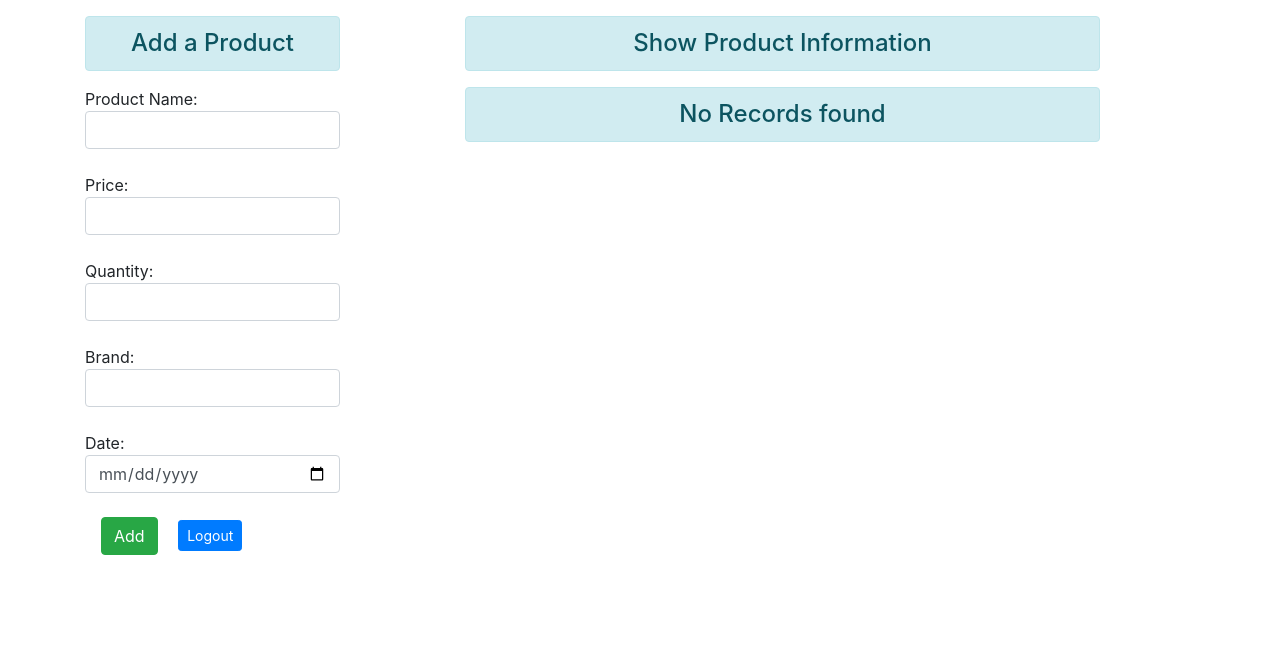
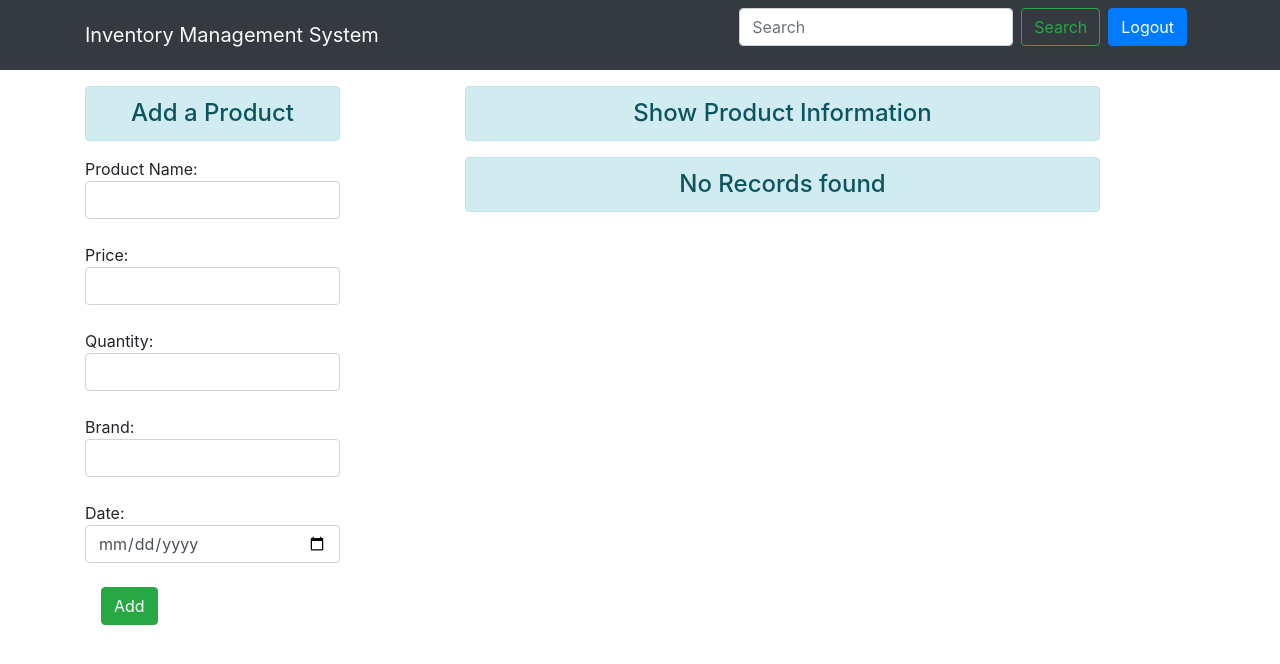
Before and after one commit to samratiam/Inventory-Management-System, a Flask app: page / in a window 1280 px wide. Shown: the top 664 px of the page. Run offline with Flask 2, Linux system fonts and the light colour scheme; the visitor is signed in with stand-in values (Sample User, id 1); data that the repository does not hold is empty; some libraries are stand-ins or nearby versions.

Commit message:
Create a navbar

```diff
--- a/app.py
+++ b/app.py
@@ -5,21 +5,11 @@ import json
 import os
 from bson import ObjectId
 from passlib.hash import pbkdf2_sha256
-# from flask_login import *
 
 template_dir = os.path.abspath('./templates/')
 app = Flask(__name__,template_folder=template_dir)
 app.secret_key = b'\xcc^\x91\xea\x17-\xd0W\x03\xa7\xf8J0\xac8\xc5'
 app.config['MONGO_URI'] = 'mongodb://localhost:27017/store'
-app.config['CORS_Headers'] = 'Content-Type'
-
-
-# from flask_login import LoginManager
-# login_manager = LoginManager()
-# login_manager.init_app(app)
-# @login_manager.user_loader
-# def load_user(user_id):
-#     return User.get(user_id)
 
 mongo = PyMongo(app)
 
@@ -42,7 +32,6 @@ productCollection = mongo.db.product
 @login_required
 def index():
     products = productCollection.find()
-    print("Products:",products)
     return render_template('dashboard.html',products=products)
 
 @app.route('/viewData/<oid>/', methods = ['GET'])
@@ -104,7 +93,7 @@ def signup():
             password = pbkdf2_sha256.hash(password1)
             user = {'fullname':fullname,'email':email,'password':password}
             userCollection.insert_one(user)
-            flash("User signed up successfully")
+            flash("User account created successfully")
             return redirect(url_for('login'))
         elif password1 != password2:
             flash("Password didn't match")
--- /dev/null
+++ b/templates/base.html
@@ -0,0 +1,30 @@
+{%block content%}
+<link
+	rel="stylesheet"
+	href="https://cdn.jsdelivr.net/npm/bootstrap@4.3.1/dist/css/bootstrap.min.css"
+	integrity="sha384-ggOyR0iXCbMQv3Xipma34MD+dH/1fQ784/j6cY/iJTQUOhcWr7x9JvoRxT2MZw1T"
+	crossorigin="anonymous"
+/>
+<nav class="navbar navbar-light bg-dark justify-content-between">
+	<div class="container">
+		<a class="navbar-brand text-light" href="{{url_for('index')}}"
+			>Inventory Management System</a
+		>
+		<form class="form-inline">
+			<input
+				class="form-control mr-sm-2"
+				type="search"
+				placeholder="Search"
+				aria-label="Search"
+			/>
+			<button class="btn btn-outline-success my-2 my-sm-0" type="submit">
+				Search
+			</button>
+			<a href="{{url_for('logout')}}" class="btn btn-primary btn-md mx-2"
+				>Logout</a
+			>
+		</form>
+	</div>
+</nav>
+
+{%endblock%}
--- a/templates/dashboard.html
+++ b/templates/dashboard.html
@@ -1,9 +1,4 @@
-<link
-	rel="stylesheet"
-	href="https://cdn.jsdelivr.net/npm/bootstrap@4.3.1/dist/css/bootstrap.min.css"
-	integrity="sha384-ggOyR0iXCbMQv3Xipma34MD+dH/1fQ784/j6cY/iJTQUOhcWr7x9JvoRxT2MZw1T"
-	crossorigin="anonymous"
-/>
+{%include 'base.html'%}
 <div class="container my-3">
 	<div class="row">
 		<div class="col-sm-3 mx-6">
@@ -20,9 +15,6 @@
 				Brand:<input type="text" name="brand" class="form-control" /><br />
 				Date:<input type="date" name="date" class="form-control" /><br />
 				<input type="submit" class="btn btn-success mx-3" value="Add" />
-				<a href="{{url_for('logout')}}" class="btn btn-primary btn-sm"
-					>Logout</a
-				>
 			</form>
 		</div>
 
```
Also changed, not shown: templates/update.html (+1 -6 lines), templates/view.html (+1 -7 lines).
